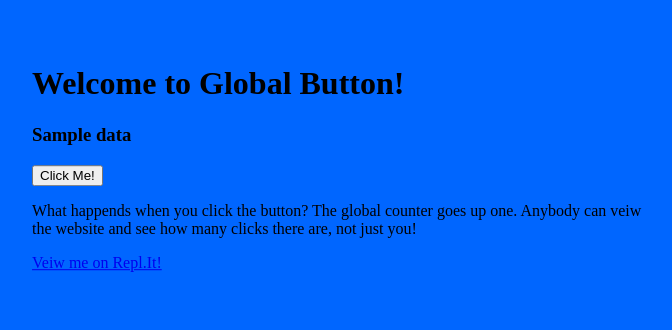
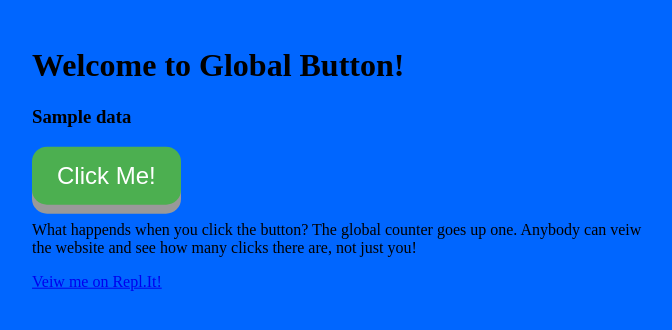
Before and after one commit to gdm3/GlobalButton, a Flask app: template templates/index.html in a window 1280 px wide. Shown: the top 330 px of the page, without its empty margins (292-964 px from the left). Run offline with Flask 2, Linux system fonts and the light colour scheme; the template is opened without the code that fills it: most values are stand-ins (such as "Sample title", 1, 10 or a date in 2020); parts of the project's set-up code (start-up, migrations or seed data) failed here and were passed over.

Commit message:
testing css

```diff
--- a/static/css/style.css
+++ b/static/css/style.css
@@ -13,3 +13,11 @@ body {background-color: #0066ff;}
   -ms-transform: translate(-50%, -50%);
   transform: translate(-50%, -50%);
 }
+.button {
+display: inline-block; padding: 15px 25px; font-size: 24px;
+cursor: pointer; text-align: center; text-decoration: none; outline: none;
+color: #fff; background-color: #4CAF50; border: none; border-radius: 15px; box-shadow: 0 9px #999;
+}
+.button:hover {background-color: #3e8e41}
+.button:active { background-color: #3e8e41; box-shadow: 0 5px #666; transform: translateY(4px);
+}
--- a/templates/index.html
+++ b/templates/index.html
@@ -9,7 +9,7 @@
     <h1> Welcome to Global Button! </h1>
     <h3 class="counter" id="counter">Test</h3>
     <form action="/clicked" method="post">
-      <a href=# id=test><button class='btn btn-default'>Click Me!</button></a>
+      <button class='button'>Click Me!</button>
     </form>
     <p> What happends when you click the button? The global counter goes up one. Anybody can veiw the website and see how many clicks there are, not just you!</p>
     <a href="https://repl.it/@NoelBryan/GlobalButton">Veiw me on Repl.It!</a>
```
